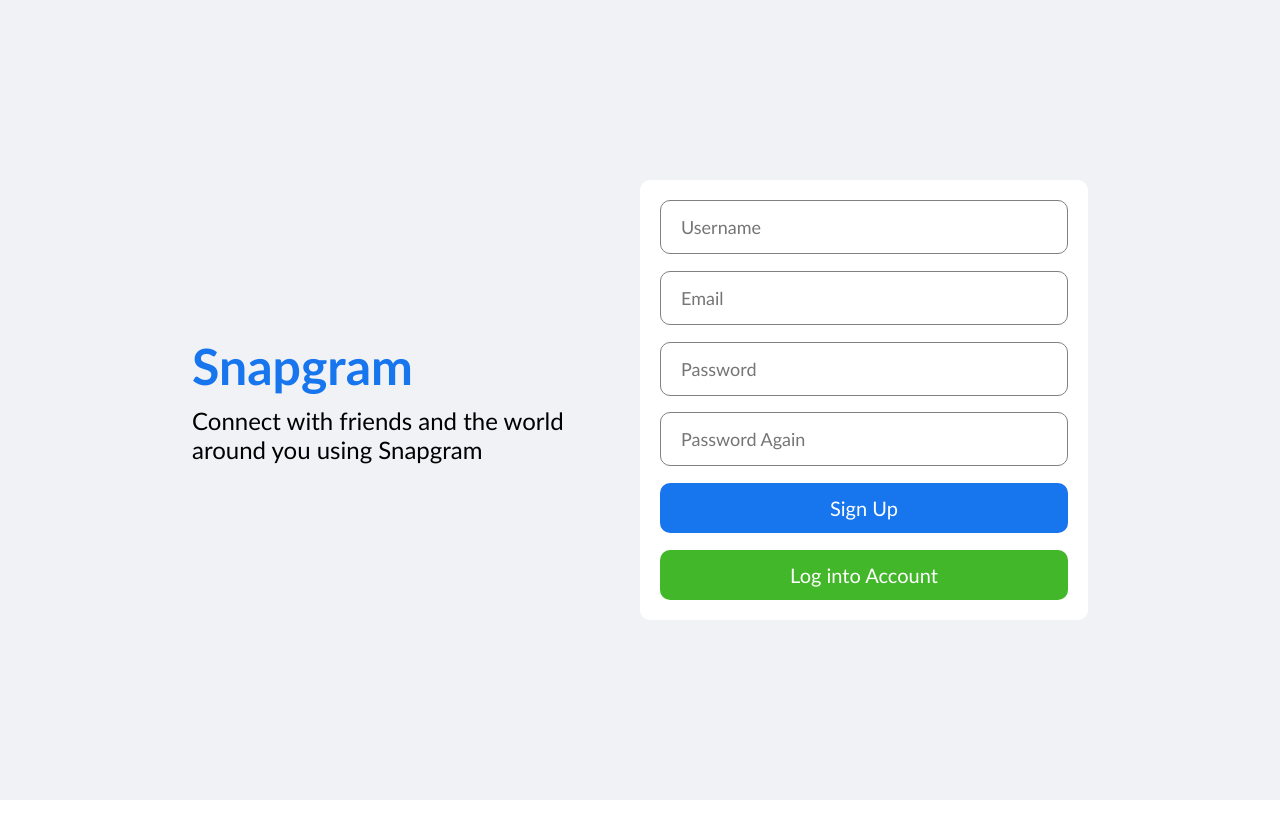
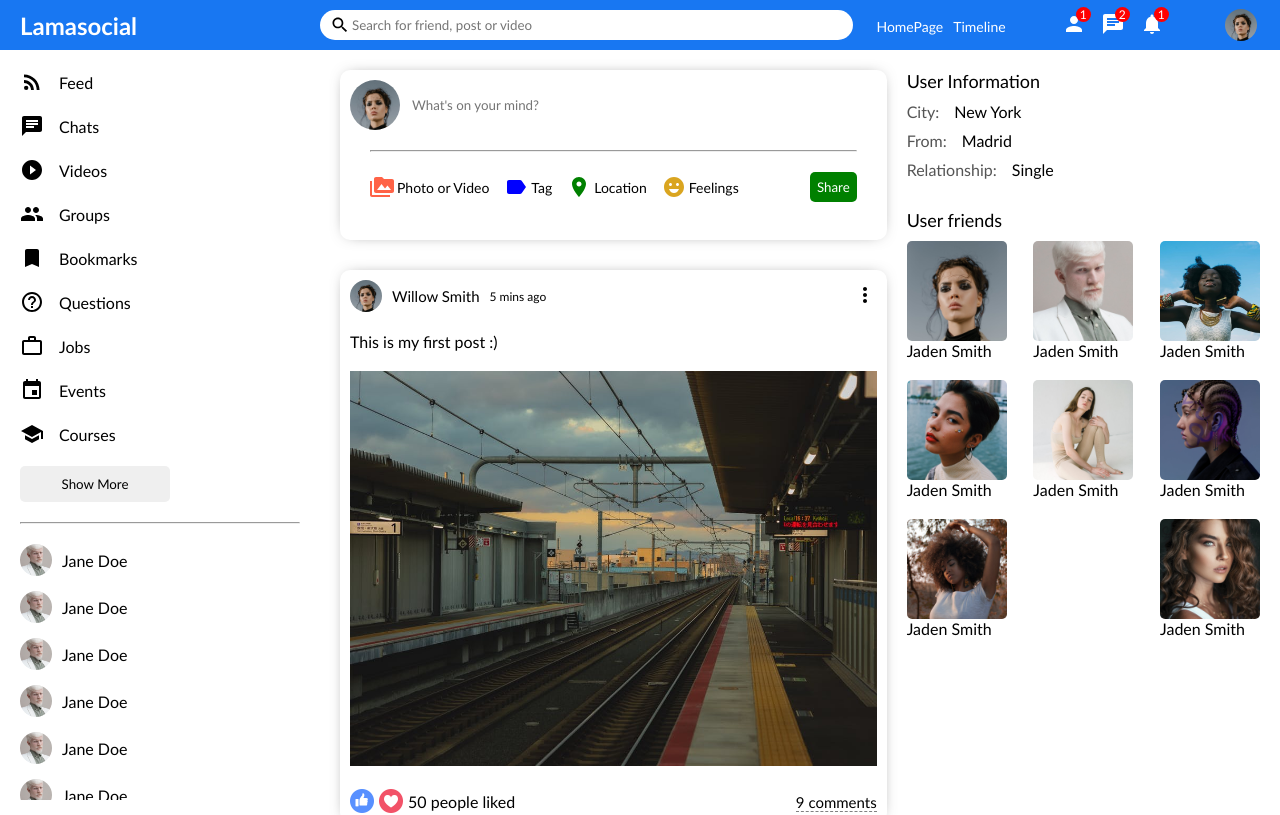
Before and after one commit to woodyshekinah/The-Blogging-Social-App, a React (Vite) app in the folder The Blogging Social App/: page / in a window 1280 px wide. Shown: the top 815 px of the page. Built offline with nearby package versions, Linux system fonts and the light colour scheme.

Commit message:
Displayed the home page

```diff
--- a/The Blogging Social App/src/App.jsx
+++ b/The Blogging Social App/src/App.jsx
@@ -5,7 +5,7 @@ import Login from './Pages/login/Login'
 import Register from './Pages/register/Register'
 
 function App() {
-    return <Register />
+    return <Home />
 }
 
 export default App
--- a/The Blogging Social App/src/Components/topbar/rightbar/Rightbar.jsx
+++ b/The Blogging Social App/src/Components/topbar/rightbar/Rightbar.jsx
@@ -141,7 +141,7 @@ export default function Rightbar({profile}) {
     return (
         <div className="rightbar">
            <div className="rightbarWrapper">
-                <ProfileRightbar />
+                {profile ? <ProfileRightbar /> : <HomeRightbar/>}
             </div>
         </div>
     )
--- a/The Blogging Social App/src/Pages/home/home.jsx
+++ b/The Blogging Social App/src/Pages/home/home.jsx
@@ -13,7 +13,7 @@ export default function Home() {
         <div className="homeContainer">
         <Sidebar/>
         <Feed />
-        <Rightbar />
+        <Rightbar profile/>
         </div>
         </>
     )
```
